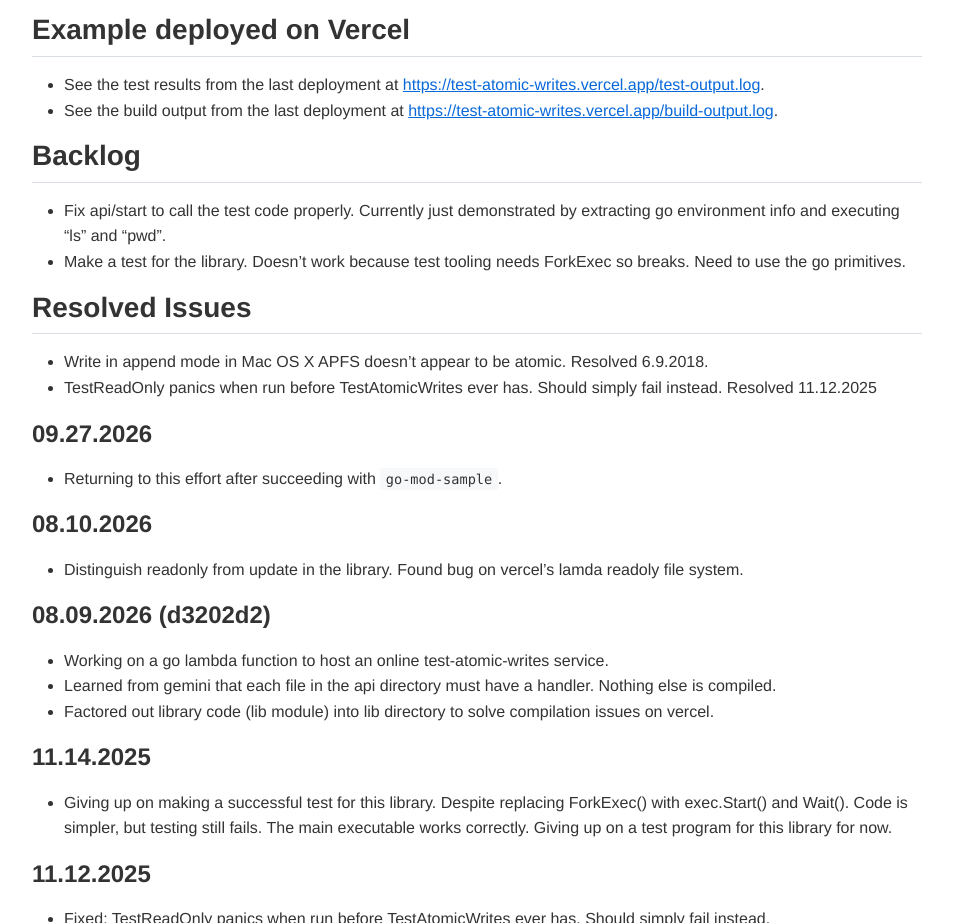
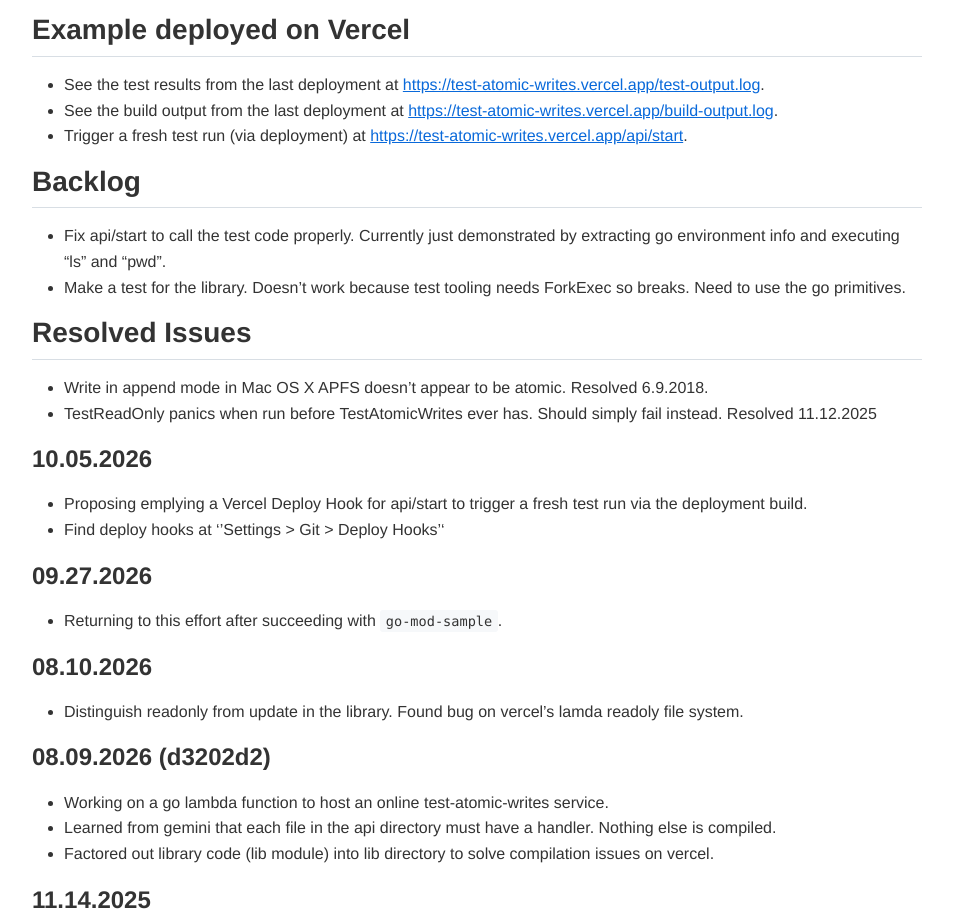
Before and after one commit to yodertv/test-atomic-writes, a plain HTML site: page public/index.html in a window 1280 px wide. Shown: the part 1456-2379 px from the top of the page, without its empty margins (163-1116 px from the left). Drawn offline with Linux system fonts and the light colour scheme.

Commit message:
Document Vercel Deploy Hooks.

```diff
--- a/public/index.html
+++ b/public/index.html
@@ -1301,6 +1301,7 @@ ok    test-atomic-writes/lib  0.630s
 <ul>
 <li>See the test results from the last deployment at <a href="https://test-atomic-writes.vercel.app/test-output.log">https://test-atomic-writes.vercel.app/test-output.log</a>.</li>
 <li>See the build output from the last deployment at <a href="https://test-atomic-writes.vercel.app/build-output.log">https://test-atomic-writes.vercel.app/build-output.log</a>.</li>
+<li>Trigger a fresh test run (via deployment) at <a href="https://test-atomic-writes.vercel.app/api/start">https://test-atomic-writes.vercel.app/api/start</a>.</li>
 </ul>
 <h2 id="backlog">Backlog<a class="headerlink" href="#backlog" title="Permanent link"></a></h2>
 <ul>
@@ -1311,6 +1312,11 @@ ok    test-atomic-writes/lib  0.630s
 <ul>
 <li>Write in append mode in Mac OS X APFS doesn&rsquo;t appear to be atomic. Resolved 6.9.2018.</li>
 <li>TestReadOnly panics when run before TestAtomicWrites ever has. Should simply fail instead. Resolved 11.12.2025</li>
+</ul>
+<h3 id="10052026">10.05.2026<a class="headerlink" href="#10052026" title="Permanent link"></a></h3>
+<ul>
+<li>Proposing emplying a Vercel Deploy Hook for api/start to trigger a fresh test run via the deployment build.</li>
+<li>Find deploy hooks at &lsquo;&rsquo;Settings &gt; Git &gt; Deploy Hooks&rsquo;&lsquo;</li>
 </ul>
 <h3 id="09272026">09.27.2026<a class="headerlink" href="#09272026" title="Permanent link"></a></h3>
 <ul>
```
Also changed, not shown: public/index.md (+1 -0 lines).
